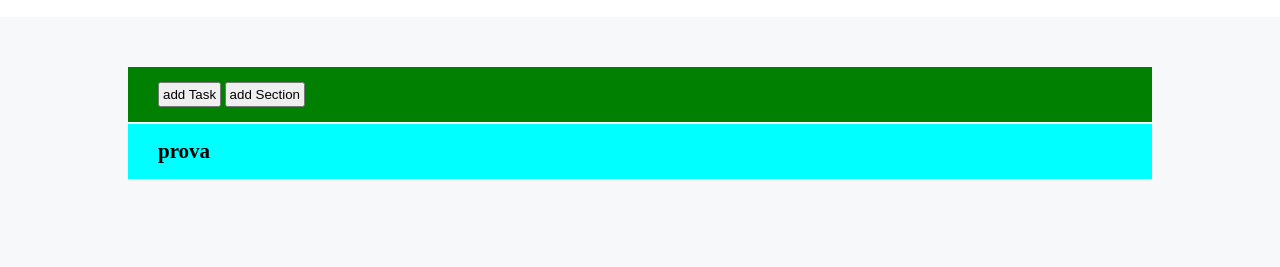
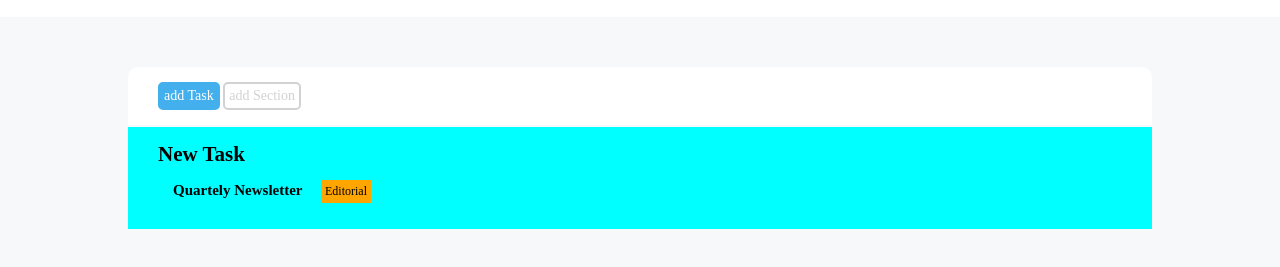
Before and after one commit to MichaelMariti/html-css-toboolist, a plain HTML site: page index.html in a window 1280 px wide. Shown: the part 73-340 px from the top of the page. Drawn offline with Linux system fonts and the light colour scheme.

Commit message:
main - work in progress

```diff
--- a/CSS/style.css
+++ b/CSS/style.css
@@ -18,7 +18,9 @@ body div {
 .container-nav {
     width: 80%;
     margin: 50px auto auto;
-    background-color: green;
+    background-color: white;
+    border-top-left-radius: 10px;
+    border-top-right-radius: 10px;
 }
 
 .container-main {
@@ -46,5 +48,36 @@ section img {
 /* nav */
 
 .button {
-    padding: 3px;
+    padding: 4px;
+    display: inline-block;
+    border: solid 2px #43B0ED;
+    border-radius: 5px;
 }
+
+#blue-bt {
+    background-color: #43B0ED;
+    color: white;
+}
+
+#grey-bt {
+    color: #D1D2D3;
+    border-color: #D1D2D3;
+}
+
+/* main */
+
+.tasks {
+    color: black;
+    font-size: 15px;
+    font-weight: 800;
+    display: inline-block;
+    padding: 15px;
+    margin: 0;
+}
+
+.side-buttons {
+    display: inline-block;
+    font-size: 12px;
+    background-color: orange;
+    padding: 4px;
+}
--- a/index.html
+++ b/index.html
@@ -23,8 +23,8 @@
     <!-- bottoni & menù -->
     <div class="container-nav">
         <nav>
-            <button class="button">add Task</button>
-            <button class="button">add Section</button>
+            <div id="blue-bt" class="button">add Task</div>
+            <div id="grey-bt" class="button">add Section</div>
         </nav>
     </div>
 
@@ -32,7 +32,14 @@
     <div class="container-main">
         <main>
             <section>
-                <h1>prova</h1>
+                <h1>New Task</h1>
+                <div class="tasks">
+                Quartely Newsletter
+                </div>
+                <div class="side-buttons">
+                    Editorial
+                </div>
+
             </section>
         </main>
     </div>
```
